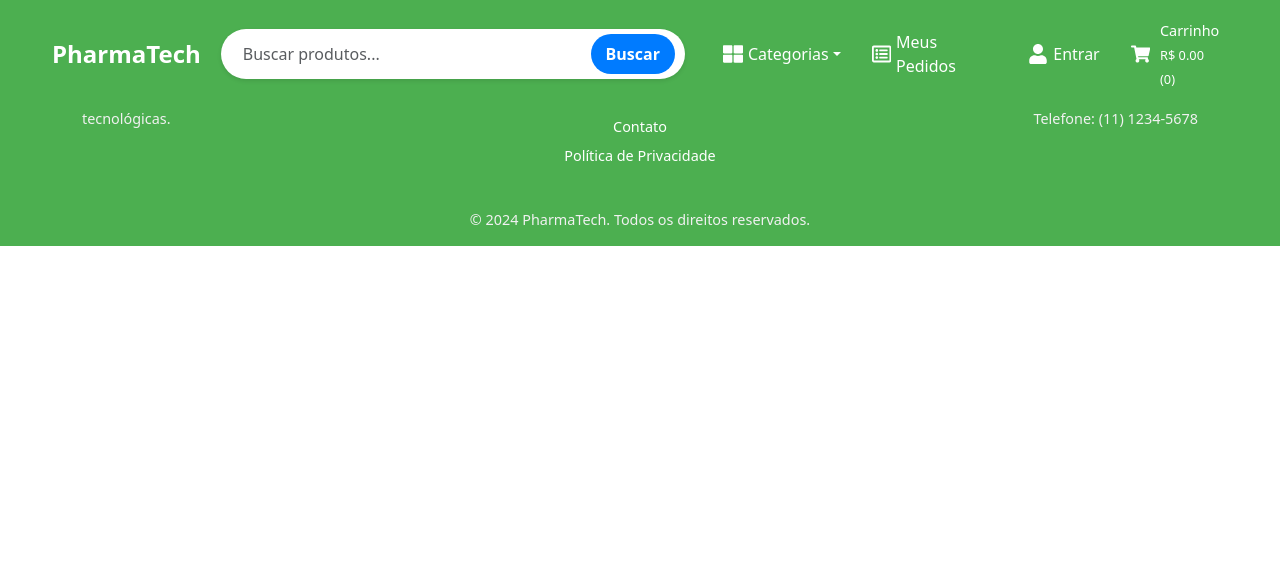
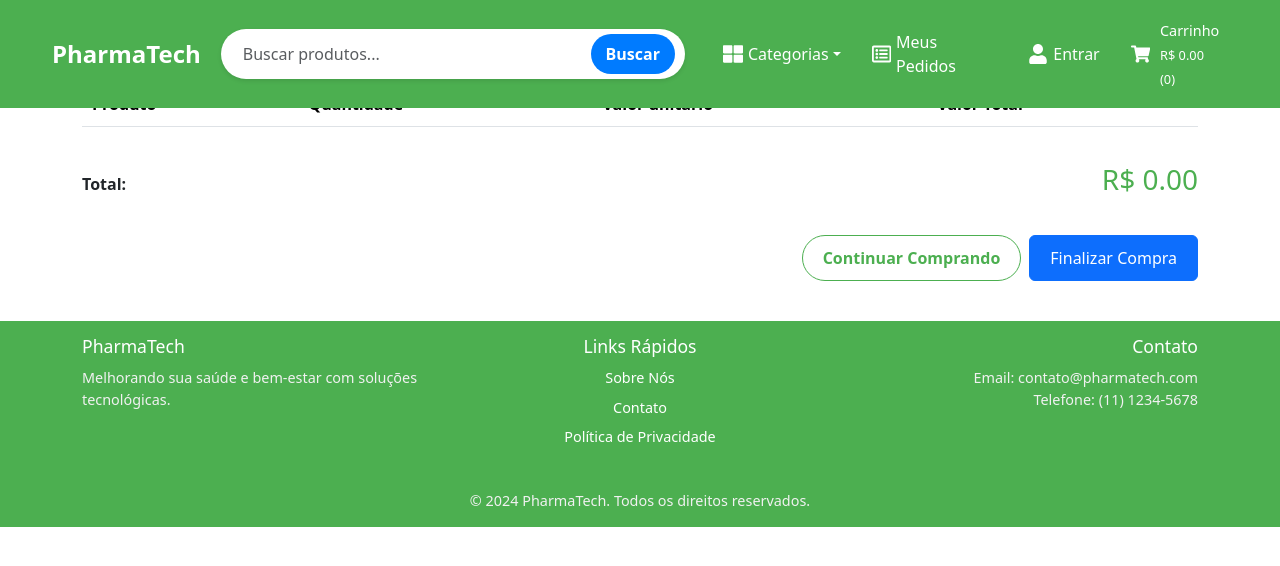
Before and after one commit to KayckRossi/ProjetoIntegrador-PharmaTech, a React (Create React App) app: page /checkout/cart in a window 1280 px wide. Shown: the top 566 px of the page. Built offline with nearby package versions, Linux system fonts and the light colour scheme.

Commit message:
Criei novas funcionalidades na parte do carrinho etc...

```diff
--- a/src/App.js
+++ b/src/App.js
@@ -11,6 +11,7 @@ import LoginPage from './pages/LoginPage';
 import MeusPedidos from './pages/MeusPedidosPage';
 import SearchResults from './components/SearchResults';
 import CategoriaProdutos from './components/CategoriaProdutos';
+import CheckoutPage from './pages/CheckoutPage';
 function App() {
   return (
     <AuthProvider>
@@ -28,6 +29,7 @@ function App() {
             <Route path="/meus-pedidos" element={<MeusPedidos />} />
             <Route path="/buscar/:term" element={<SearchResults />}></Route>
             <Route path="/categoria/:categoria" element={<CategoriaProdutos />} />
+            <Route path="/checkout/cart" element={<CheckoutPage />} />
           </Routes>
 
           <Footer />
--- a/src/assets/styles/CartOffcanvas.scss
+++ b/src/assets/styles/CartOffcanvas.scss
@@ -125,3 +125,7 @@ button.delete-btn {
 button.delete-btn:hover {
   background-color: #d32f2f; /* Vermelho claro no hover */
 }
+
+.offcanvas {
+  transition: transform 0.4s ease-in-out;
+}
--- /dev/null
+++ b/src/assets/styles/CheckoutPage.scss
@@ -0,0 +1,62 @@
+// src/assets/styles/CheckoutPage.scss
+
+.checkout-page {
+    h2 {
+      color: #4caf50;
+      margin-bottom: 20px;
+    }
+
+    .checkout-table {
+      thead {
+        background-color: #4caf50;
+        color: white;
+
+        th {
+          text-align: left;
+          padding: 10px;
+        }
+      }
+
+      tbody {
+        tr {
+          border-bottom: 1px solid #f1f1f1;
+
+          .product-details {
+            display: flex;
+            align-items: center;
+
+            .product-image {
+              width: 80px;
+              height: 80px;
+              object-fit: cover;
+              margin-right: 15px;
+            }
+          }
+        }
+      }
+    }
+
+    .checkout-summary {
+      margin-top: 20px;
+
+      .total {
+        display: flex;
+        justify-content: space-between;
+        align-items: center;
+
+        h3 {
+          color: #4caf50;
+        }
+      }
+    }
+
+    .checkout-actions {
+      margin-top: 30px;
+      display: flex;
+      justify-content: flex-end;
+
+      .btn {
+        padding: 10px 20px;
+      }
+    }
+  }
--- a/src/components/CartOffCanvas.jsx
+++ b/src/components/CartOffCanvas.jsx
@@ -2,12 +2,14 @@ import React, { useContext } from 'react';
 import { Button, Form, Image, ListGroup, Offcanvas } from 'react-bootstrap';
 import { CartContext } from '../context/CartContext'; // Certifique-se de que o contexto do carrinho está configurado
 import '../assets/styles/CartOffcanvas.scss';
+import { useNavigate } from 'react-router-dom';
 
 function CartOffcanvas({ show, handleClose }) {
   const { cartItems, removeFromCart, updateQuantity, calculateSubtotal } = useContext(CartContext); // Usa o contexto do carrinho
+  const navigate = useNavigate();
 
   return (
-    <Offcanvas show={show} onHide={handleClose} placement="end">
+    <Offcanvas show={show} onHide={handleClose} placement="end" animation>
       <Offcanvas.Header closeButton>
         <Offcanvas.Title>Cesta ({cartItems.length} itens)</Offcanvas.Title>
       </Offcanvas.Header>
@@ -47,10 +49,10 @@ function CartOffcanvas({ show, handleClose }) {
             <strong>Subtotal</strong>
             <span>R$ {calculateSubtotal().toFixed(2)}</span>
           </div>
-          <Button variant="success" className="w-100 mb-2">
-            Ir para cesta
+          <Button variant="success" className="w-100 mb-2" onClick={() => {handleClose(); navigate("/checkout/cart");}}>
+            Ir para carrinho
           </Button>
-          <Button variant="outline-success" className="w-100">
+          <Button variant="outline-success" className="w-100" onClick={handleClose}>
             Continuar comprando
           </Button>
         </div>
--- a/src/context/AuthContext.jsx
+++ b/src/context/AuthContext.jsx
@@ -5,12 +5,20 @@ const AuthContext = createContext();
 
 export const AuthProvider = ({ children }) => {
   const [isAuthenticated, setIsAuthenticated] = useState(false);
+  const [user, setUser] = useState(null);
 
-  const login = () => setIsAuthenticated(true);
-  const logout = () => setIsAuthenticated(false);
+  const login = (userData) => {
+    setIsAuthenticated(true);
+    setUser(userData);
+  };
+
+  const logout = () => {
+    setIsAuthenticated(false);
+    setUser(null);
+  };
 
   return (
-    <AuthContext.Provider value={{ isAuthenticated, login, logout }}>
+    <AuthContext.Provider value={{ isAuthenticated, user, login, logout }}>
       {children}
     </AuthContext.Provider>
   );
--- /dev/null
+++ b/src/pages/CheckoutPage.jsx
@@ -0,0 +1,88 @@
+// src/pages/CheckoutPage.jsx
+
+import React, { useContext } from "react";
+import { Button, Container, Form, Table } from "react-bootstrap";
+import { useNavigate } from "react-router-dom";
+import { CartContext } from "../context/CartContext";
+import "../assets/styles/CheckoutPage.scss";
+import { useAuth } from '../context/AuthContext';
+
+function CheckoutPage() {
+  const { cartItems, updateQuantity, calculateSubtotal } = useContext(CartContext);
+  const navigate = useNavigate();
+  const { isAuthenticated } = useAuth();
+
+  const handleFinalizarCompra = () => {
+
+    if (!isAuthenticated) {
+        navigate('/login')
+    } else {
+        alert('Compra finalizada com sucesso!');
+    }
+  }
+
+  return (
+    <Container className="checkout-page my-4">
+      <h2>Resumo do Carrinho</h2>
+      <Table responsive className="checkout-table">
+        <thead>
+          <tr>
+            <th>Produto</th>
+            <th>Quantidade</th>
+            <th>Valor unitário</th>
+            <th>Valor Total</th>
+          </tr>
+        </thead>
+        <tbody>
+          {cartItems.map((item) => (
+            <tr key={item.id}>
+              <td>
+                <div className="product-details">
+                  <img src={item.imagemUrl} alt={item.nome} className="product-image" />
+                  <div>
+                    <strong>{item.nome}</strong>
+                    <p>{item.marca}</p>
+                  </div>
+                </div>
+              </td>
+              <td>
+                <Form.Select
+                  value={item.quantidade}
+                  onChange={(e) => updateQuantity(item.id, parseInt(e.target.value, 10))}
+                >
+                  {[...Array(10).keys()].map((n) => (
+                    <option key={n + 1} value={n + 1}>
+                      {n + 1}
+                    </option>
+                  ))}
+                </Form.Select>
+              </td>
+              <td>R$ {item.preco.toFixed(2)}</td>
+              <td>R$ {(item.preco * item.quantidade).toFixed(2)}</td>
+            </tr>
+          ))}
+        </tbody>
+      </Table>
+
+      <div className="checkout-summary">
+        <div className="total">
+          <strong>Total:</strong>
+          <h3>R$ {calculateSubtotal().toFixed(2)}</h3>
+        </div>
+      </div>
+
+      <div className="checkout-actions">
+        <Button
+          variant="outline-success"
+          className="me-2"
+          onClick={() => navigate("/")}
+        >
+          Continuar Comprando
+        </Button>
+        <Button onClick={handleFinalizarCompra} className="success">Finalizar Compra</Button>
+      </div>
+    </Container>
+  );
+}
+
+export default CheckoutPage;
--- a/src/pages/LoginPage.jsx
+++ b/src/pages/LoginPage.jsx
@@ -4,12 +4,15 @@ import React, { useState } from 'react';
 import { Button, Card, Container, Form } from 'react-bootstrap';
 import { useNavigate } from 'react-router-dom';
 import '../assets/styles/LoginPage.scss';
+import { useAuth } from '../context/AuthContext';
 
 function LoginPage() {
   const [formData, setFormData] = useState({
     emailCpf: '',
     senha: '',
   });
+
+  const { login } = useAuth();
 
   const [errors, setErrors] = useState({});
   const navigate = useNavigate();
```
